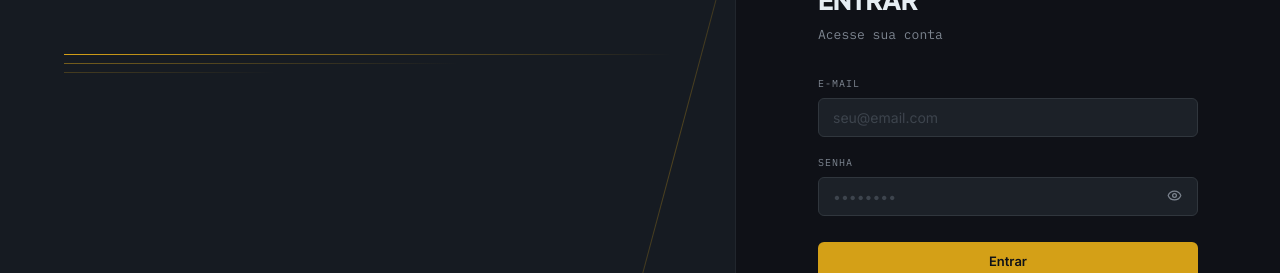
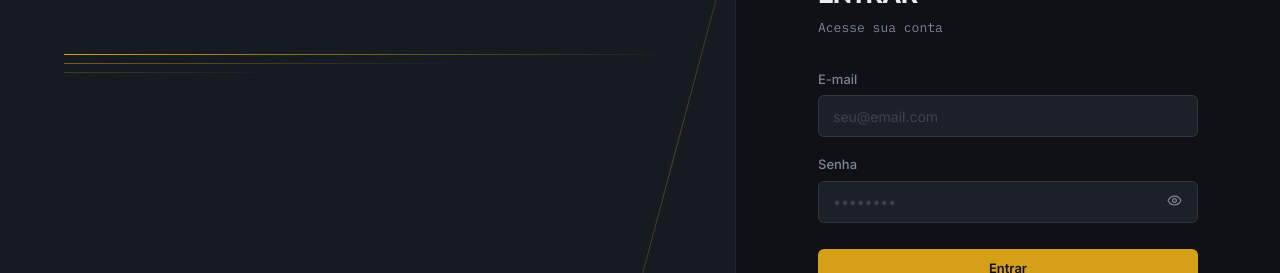
Before and after one commit to gustavoeichler/Obras, a React (Vite) app in the folder frontend/: page /login in a window 1280 px wide. Shown: the part 249-522 px from the top of the page. Built offline with nearby package versions, Linux system fonts and the light colour scheme; no server answers.

Commit message:
rebrand: update form labels (Inter, sentence case) and modal shadow

```diff
--- a/frontend/src/index.css
+++ b/frontend/src/index.css
@@ -814,18 +814,18 @@ tbody td {
 
 .form-label {
   display: block;
-  font-size: 10px;
-  font-family: var(--font-mono);
-  color: var(--text-muted);
-  text-transform: uppercase;
-  letter-spacing: 0.1em;
-  margin-bottom: 7px;
+  font-size: 13px;
+  font-family: var(--font-ui);
+  font-weight: 500;
+  color: var(--text-muted);
+  margin-bottom: 6px;
 }
 
 .form-input,
 .form-select,
 .form-textarea {
   width: 100%;
+  min-height: 42px;
   background: var(--surface-2);
   border: 1px solid var(--border-2);
   border-radius: var(--radius);
@@ -890,7 +890,7 @@ tbody td {
   max-width: 520px;
   max-height: 90vh;
   overflow-y: auto;
-  box-shadow: 0 24px 80px rgba(0, 0, 0, 0.6), 0 0 0 1px var(--accent-dim);
+  box-shadow: var(--shadow-lg);
   animation: slideUp 200ms ease;
 }
 
```
